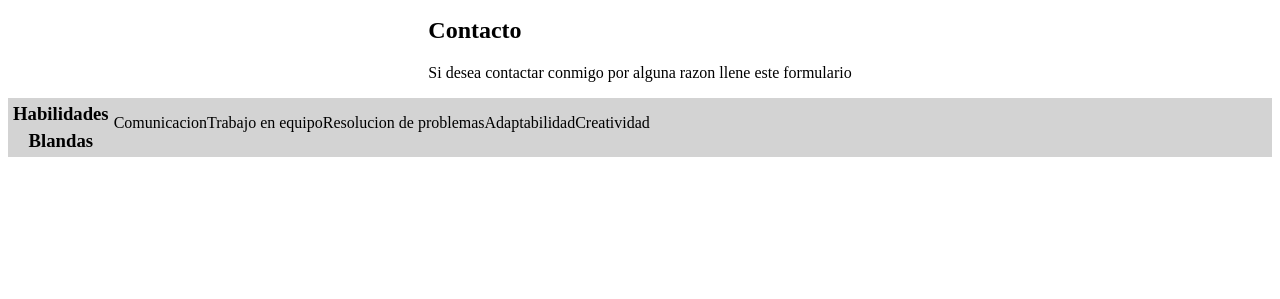
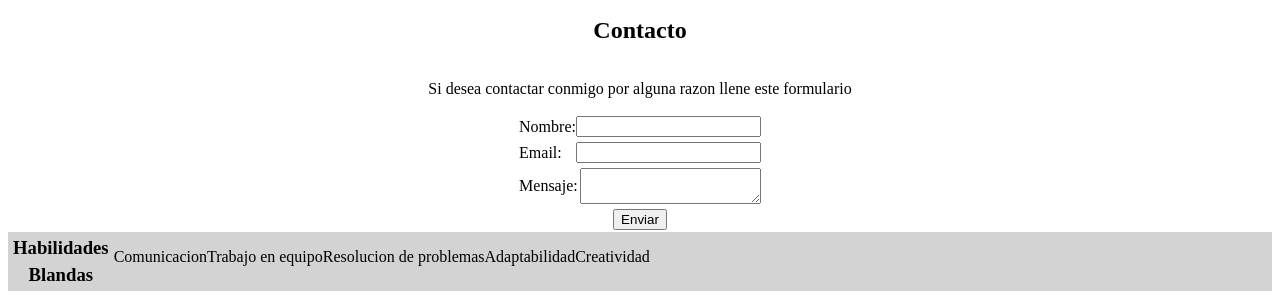
Before and after one commit to VictorSogamosoWW/Portafolio, a plain HTML site: page diseno_web/portafolio.html in a window 1280 px wide. Shown: the part 2118-2417 px from the top of the page. Before the commit the page ends 2283 px from the top, so only its background shows below. Drawn offline with Linux system fonts and the light colour scheme.

Commit message:
Formulario de contacto

```diff
--- a/diseno_web/portafolio.html
+++ b/diseno_web/portafolio.html
@@ -98,6 +98,29 @@
                 <h1>Contacto</h1>
                 <p>Si desea contactar conmigo por alguna razon llene este formulario</p>
             </div>
+
+            <div id="formulario_contacto">
+                <form id="formulario_contacto" method="post">
+                <div>
+                    <label for="nombre">Nombre:</label>
+                    <input type="text" id="nombre" name="nombre" required>
+                </div>
+
+                <div>
+                    <label for="email">Email:</label>
+                    <input type="email" id="email" name="email" required>
+                </div>
+
+                <div>
+                    <label for="mensaje">Mensaje:</label>
+                    <textarea id="mensaje" name="mensaje" required></textarea>
+                </div>
+
+                <div class="btn_submit">
+                    <button type="submit">Enviar</button>
+                </div>
+            </div>
+        </form>
         </section>
         <script src="./portafolio.js"></script>
     </body>
--- a/diseno_web/portafolio.js
+++ b/diseno_web/portafolio.js
@@ -1,3 +1,5 @@
+//Imagenes
+
 const slides = document.querySelectorAll('.slides img');
 const prevButton = document.querySelector('.prev');
 const nextButton = document.querySelector('.next');
@@ -21,3 +23,21 @@ nextButton.addEventListener('click', () => {
 });
 
 mostrarSlide(index)
+
+//Formulario
+const formulario = document.getElementById('formulario_contacto');
+const nombre = document.getElementById('nombre');
+const email = document.getElementById('email');
+const mensaje = document.getElementById('mensaje');
+const btn_submit = document.getElementById('btn_submit');
+
+btn_submit.addEventListener('click', (e) => {
+    e.preventDefault();
+    console.log(nombre.value);
+    console.log(email.value);
+    console.log(mensaje.value);
+})
+
+console.log(nombre);
+console.log(email);
+console.log(mensaje);
--- a/diseno_web/portafolioCss.css
+++ b/diseno_web/portafolioCss.css
@@ -150,6 +150,46 @@ body div#desarrollos{
     align-items: center;
 }
 
+/*Contacto*/
+body section#Contacto {
+    display: flex;
+    flex-direction: column;
+    align-items: center;
+    justify-content: center;
+    width: 100%;
+}
+
+body div#contacto{
+    display: flex;
+    flex-direction: column;
+    align-items: center;
+}
+
+form#formulario_contacto{
+    display: flex;
+    flex-direction: column;
+    align-items: center;
+    justify-content: space-between;
+    width: 100%;
+}
+
+form div{
+    display: flex;
+    flex-direction: row;
+    align-items: center;
+    justify-content: space-between;
+    padding: 1%;
+    width: 100%;
+}
+
+form div.btn_submit{
+    justify-content: center;
+}
+
+form div label{
+    text-align: right;
+}
+
 /*Footer*/
 footer{
     display: flex;
```
